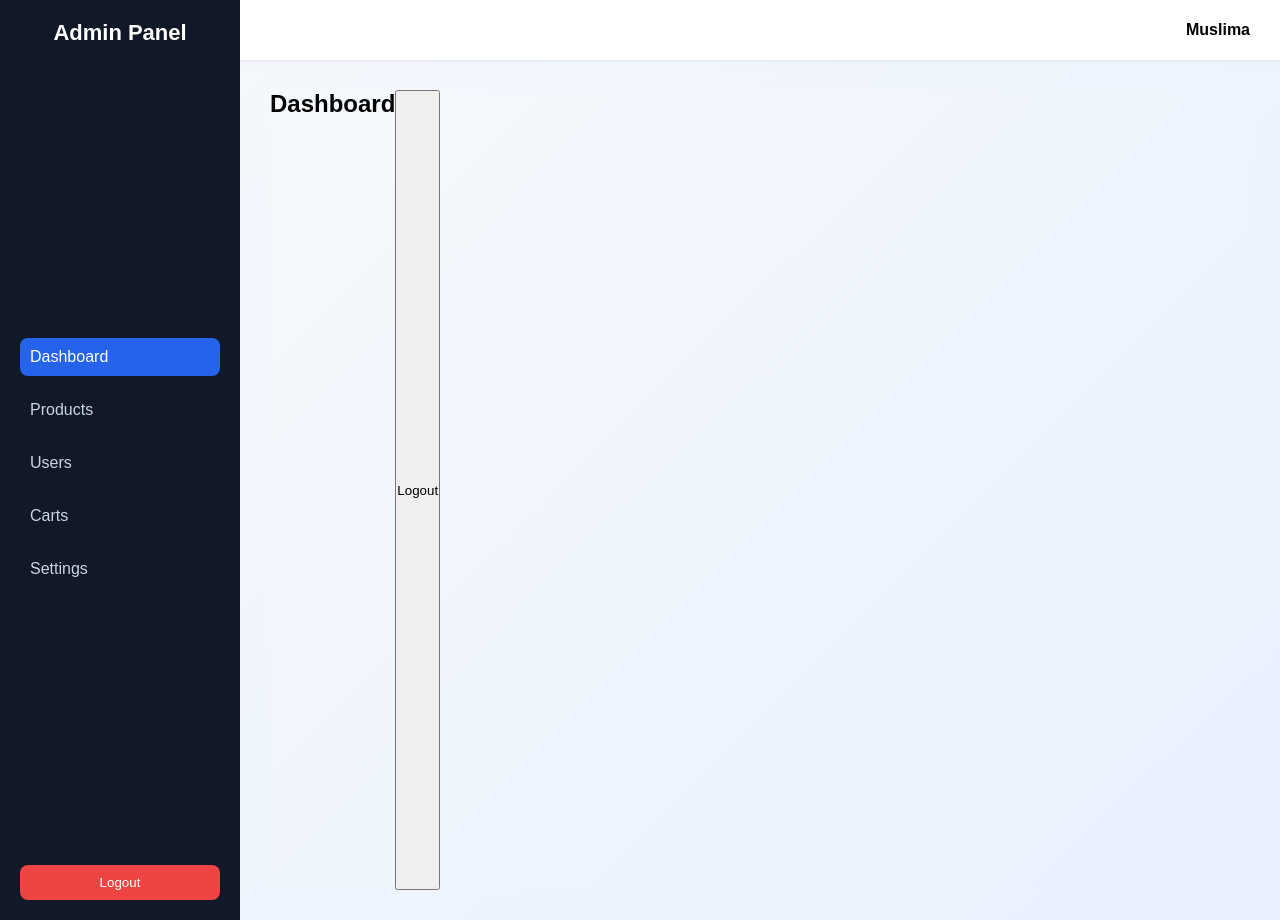
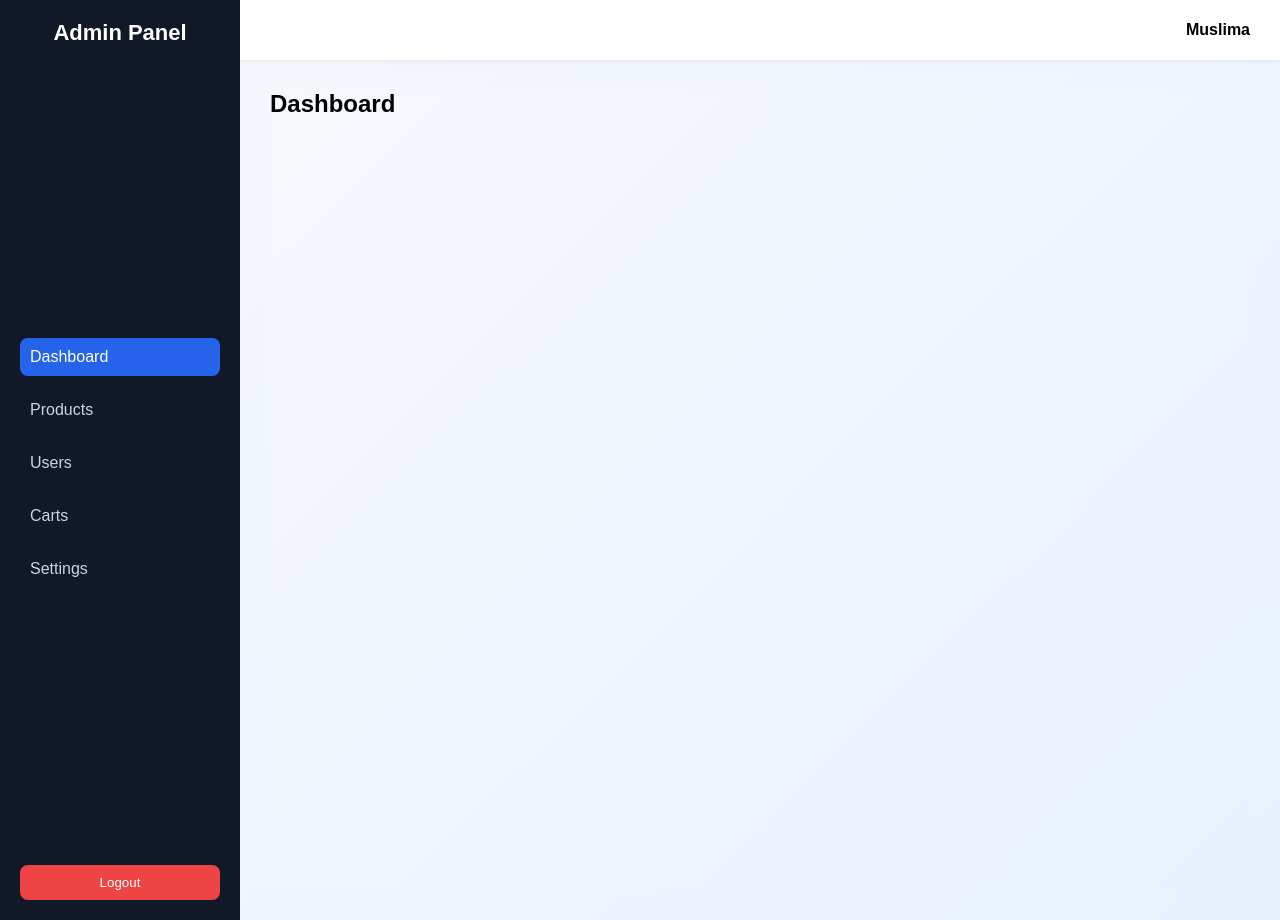
Before and after one commit to muslimsislomjonova-cmd/react_AdminPanel, a React (Create React App) app: page /dashboard in a window 1280 px wide. Built offline with nearby package versions, Linux system fonts and the light colour scheme; sample sign-in values are in the browser's storage.

Commit message:
dashboard

```diff
--- a/src/router/DashboardHome.jsx
+++ b/src/router/DashboardHome.jsx
@@ -12,7 +12,7 @@ function Dashboard() {
   return (
     <div className="dashboard">
       <h1>Dashboard</h1>
-      <button onClick={handleLogout}>Logout</button>
+
     </div>
   );
 }
```
